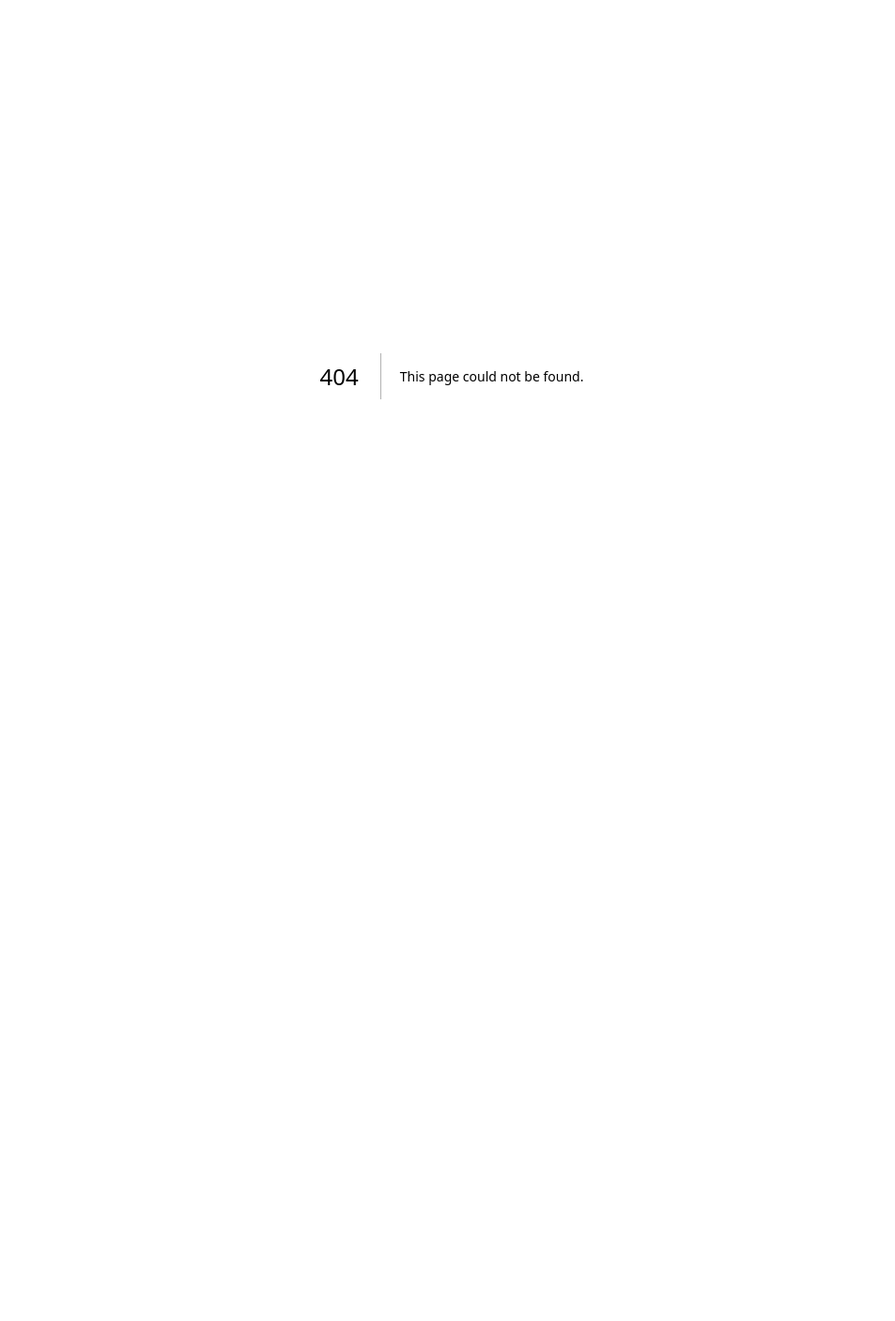
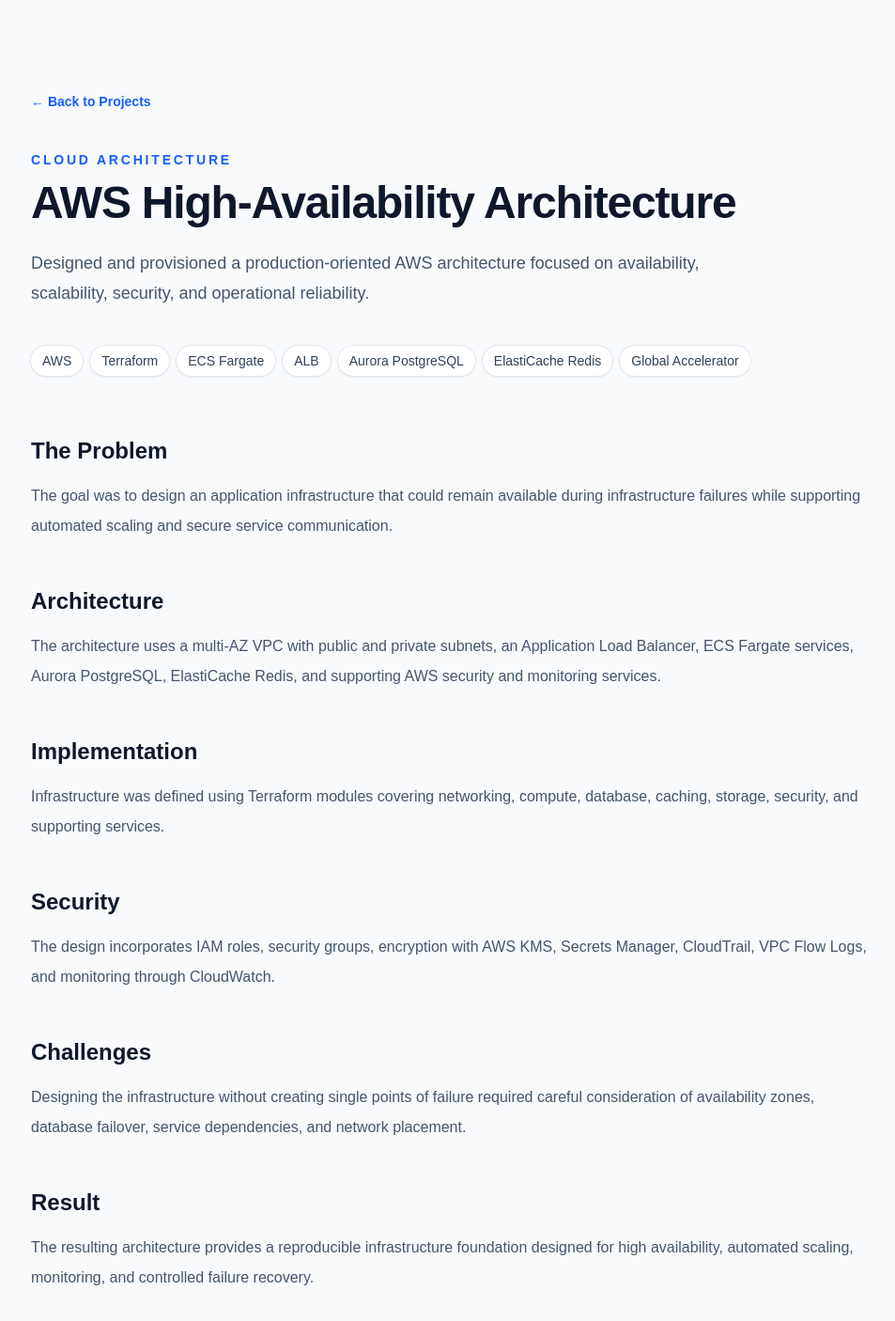
Before and after one commit to Isiaka-Ismail/isiaka-ismail-portfolio, a Next.js app: page /projects/aws-high-availability in a window 1280 px wide. Before the commit this address had no page. Shown: the top 1406 px of the page at 94% size, without its empty margins (159-1112 px from the left). Before the commit the page ends 800 px from the top, so only its background shows below. Built offline with nearby package versions, Linux system fonts and the light colour scheme.

Commit message:
feat: add project case studies

```diff
--- a/src/app/page.tsx
+++ b/src/app/page.tsx
@@ -1,5 +1,6 @@
 import Navbar from "@/components/Navbar";
 import ProjectCard from "@/components/ProjectCard";
+import { projects } from "@/data/projects";
 
 export default function Home() {
   return (
@@ -225,47 +226,16 @@
             </div>
 
             <div className="mt-12 grid gap-6 lg:grid-cols-2">
-              <ProjectCard
-                category="Cloud Architecture"
-                title="AWS High-Availability Architecture"
-                description="Designed and provisioned a highly available AWS application architecture using Terraform, ECS Fargate, Application Load Balancer, Aurora PostgreSQL, ElastiCache Redis, and multi-region resilience."
-                technologies={[
-                  "AWS",
-                  "Terraform",
-                  "ECS Fargate",
-                  "Aurora",
-                  "ALB",
-                  "Redis",
-                ]}
-              />
-
-              <ProjectCard
-                category="CI/CD & Containers"
-                title="TradeCore CI/CD Pipeline"
-                description="Built a CI/CD workflow for a containerized backend that automates testing, Docker image building, vulnerability scanning, and deployment preparation for AWS."
-                technologies={[
-                  "GitHub Actions",
-                  "Docker",
-                  "Trivy",
-                  "Node.js",
-                  "AWS ECR",
-                  "ECS",
-                ]}
-              />
-
-              <ProjectCard
-                category="Cloud Infrastructure"
-                title="HNG DevOps Infrastructure"
-                description="Deployed and secured production-style applications on AWS EC2 with Linux hardening, SSH security, firewall configuration, Nginx reverse proxying, process management, and HTTPS."
-                technologies={[
-                  "AWS EC2",
-                  "Linux",
-                  "Nginx",
-                  "SSH",
-                  "UFW",
-                  "HTTPS",
-                ]}
-              />
+              {projects.map((project) => (
+                <ProjectCard
+                  key={project.slug}
+                  slug={project.slug}
+                  category={project.category}
+                  title={project.title}
+                  description={project.shortDescription}
+                  technologies={project.technologies}
+                />
+              ))}
             </div>
           </div>
         </section>
--- /dev/null
+++ b/src/app/projects/[slug]/page.tsx
@@ -0,0 +1,115 @@
+import Link from "next/link";
+import { notFound } from "next/navigation";
+import { projects } from "@/data/projects";
+
+type ProjectPageProps = {
+  params: Promise<{
+    slug: string;
+  }>;
+};
+
+export default async function ProjectPage({
+  params,
+}: ProjectPageProps) {
+  const { slug } = await params;
+
+  const project = projects.find((item) => item.slug === slug);
+
+  if (!project) {
+    notFound();
+  }
+
+  return (
+    <main className="min-h-screen bg-slate-50 px-6 py-24">
+      <div className="mx-auto max-w-4xl">
+        <Link
+          href="/#projects"
+          className="text-sm font-semibold text-blue-600 hover:text-blue-800"
+        >
+          ← Back to Projects
+        </Link>
+
+        <div className="mt-10">
+          <p className="text-sm font-semibold uppercase tracking-[0.2em] text-blue-600">
+            {project.category}
+          </p>
+
+          <h1 className="mt-3 text-4xl font-bold tracking-tight text-slate-900 sm:text-5xl">
+            {project.title}
+          </h1>
+
+          <p className="mt-6 max-w-3xl text-lg leading-8 text-slate-600">
+            {project.description}
+          </p>
+        </div>
+
+        <div className="mt-10 flex flex-wrap gap-2">
+          {project.technologies.map((technology) => (
+            <span
+              key={technology}
+              className="rounded-full bg-white px-3 py-1.5 text-sm font-medium text-slate-700 shadow-sm ring-1 ring-slate-200"
+            >
+              {technology}
+            </span>
+          ))}
+        </div>
+
+        <div className="mt-16 space-y-12">
+          <section>
+            <h2 className="text-2xl font-bold text-slate-900">
+              The Problem
+            </h2>
+            <p className="mt-4 leading-8 text-slate-600">
+              {project.problem}
+            </p>
+          </section>
+
+          <section>
+            <h2 className="text-2xl font-bold text-slate-900">
+              Architecture
+            </h2>
+            <p className="mt-4 leading-8 text-slate-600">
+              {project.architecture}
+            </p>
+          </section>
+
+          <section>
+            <h2 className="text-2xl font-bold text-slate-900">
+              Implementation
+            </h2>
+            <p className="mt-4 leading-8 text-slate-600">
+              {project.implementation}
+            </p>
+          </section>
+
+          <section>
+            <h2 className="text-2xl font-bold text-slate-900">
+              Security
+            </h2>
+            <p className="mt-4 leading-8 text-slate-600">
+              {project.security}
+            </p>
+          </section>
+
+          <section>
+            <h2 className="text-2xl font-bold text-slate-900">
+              Challenges
+            </h2>
+            <p className="mt-4 leading-8 text-slate-600">
+              {project.challenges}
+            </p>
+          </section>
+
+          <section>
+            <h2 className="text-2xl font-bold text-slate-900">
+              Result
+            </h2>
+            <p className="mt-4 leading-8 text-slate-600">
+              {project.result}
+            </p>
+          </section>
+        </div>
+      </div>
+    </main>
+  );
+}
--- /dev/null
+++ b/src/data/projects.ts
@@ -0,0 +1,108 @@
+export type Project = {
+  slug: string;
+  title: string;
+  category: string;
+  shortDescription: string;
+  description: string;
+  technologies: string[];
+  problem: string;
+  architecture: string;
+  implementation: string;
+  security: string;
+  challenges: string;
+  result: string;
+};
+
+export const projects: Project[] = [
+  {
+    slug: "aws-high-availability",
+    title: "AWS High-Availability Architecture",
+    category: "Cloud Architecture",
+    shortDescription:
+      "A highly available AWS architecture designed with Terraform for resilient application delivery.",
+    description:
+      "Designed and provisioned a production-oriented AWS architecture focused on availability, scalability, security, and operational reliability.",
+    technologies: [
+      "AWS",
+      "Terraform",
+      "ECS Fargate",
+      "ALB",
+      "Aurora PostgreSQL",
+      "ElastiCache Redis",
+      "Global Accelerator",
+    ],
+    problem:
+      "The goal was to design an application infrastructure that could remain available during infrastructure failures while supporting automated scaling and secure service communication.",
+    architecture:
+      "The architecture uses a multi-AZ VPC with public and private subnets, an Application Load Balancer, ECS Fargate services, Aurora PostgreSQL, ElastiCache Redis, and supporting AWS security and monitoring services.",
+    implementation:
+      "Infrastructure was defined using Terraform modules covering networking, compute, database, caching, storage, security, and supporting services.",
+    security:
+      "The design incorporates IAM roles, security groups, encryption with AWS KMS, Secrets Manager, CloudTrail, VPC Flow Logs, and monitoring through CloudWatch.",
+    challenges:
+      "Designing the infrastructure without creating single points of failure required careful consideration of availability zones, database failover, service dependencies, and network placement.",
+    result:
+      "The resulting architecture provides a reproducible infrastructure foundation designed for high availability, automated scaling, monitoring, and controlled failure recovery.",
+  },
+
+  {
+    slug: "tradecore-cicd",
+    title: "TradeCore CI/CD Pipeline",
+    category: "CI/CD & Containers",
+    shortDescription:
+      "Automated CI/CD workflow for testing, containerization, security scanning, and AWS deployment.",
+    description:
+      "Built a CI/CD workflow for a containerized backend application using GitHub Actions and AWS container services.",
+    technologies: [
+      "GitHub Actions",
+      "Docker",
+      "Trivy",
+      "Node.js",
+      "AWS ECR",
+      "Amazon ECS",
+    ],
+    problem:
+      "The application needed a repeatable workflow for validating code, building container images, scanning them for vulnerabilities, and preparing them for deployment.",
+    architecture:
+      "The pipeline connects source control with automated testing, Docker image creation, vulnerability scanning, Amazon ECR, and ECS deployment workflows.",
+    implementation:
+      "GitHub Actions was configured to install dependencies, run tests, build the Docker image, perform Trivy security scanning, and push validated images to Amazon ECR.",
+    security:
+      "Container images are scanned for known vulnerabilities before being accepted into the deployment workflow.",
+    challenges:
+      "One challenge was handling vulnerabilities discovered in the underlying Alpine and Node.js dependencies during container scanning.",
+    result:
+      "The pipeline established an automated quality and security gate between source code changes and container deployment.",
+  },
+
+  {
+    slug: "hng-devops-infrastructure",
+    title: "HNG DevOps Infrastructure",
+    category: "Cloud Infrastructure",
+    shortDescription:
+      "AWS EC2 deployment with Linux hardening, Nginx, HTTPS, and application process management.",
+    description:
+      "A hands-on DevOps project focused on deploying and securing web applications on AWS EC2.",
+    technologies: [
+      "AWS EC2",
+      "Linux",
+      "Nginx",
+      "PM2",
+      "SSH",
+      "UFW",
+      "HTTPS",
+    ],
+    problem:
+      "The application needed to be deployed on a publicly accessible server while reducing unnecessary security exposure and providing reliable web access.",
+    architecture:
+      "The solution used an AWS EC2 instance running Linux, with Nginx handling incoming HTTP/HTTPS traffic and forwarding application requests to the backend service.",
+    implementation:
+      "The server was configured with a non-root deployment user, SSH public-key authentication, UFW firewall rules, Nginx, PM2, and HTTPS.",
+    security:
+      "Root SSH access and password authentication were disabled, firewall rules were restricted to required ports, and HTTPS was configured for encrypted traffic.",
+    challenges:
+      "The project involved troubleshooting SSH access, server configuration, application routing, and deployment requirements across multiple stages.",
+    result:
+      "The application was successfully deployed with hardened SSH access, controlled network exposure, reverse proxying, process management, and HTTPS.",
+  },
+];
```
